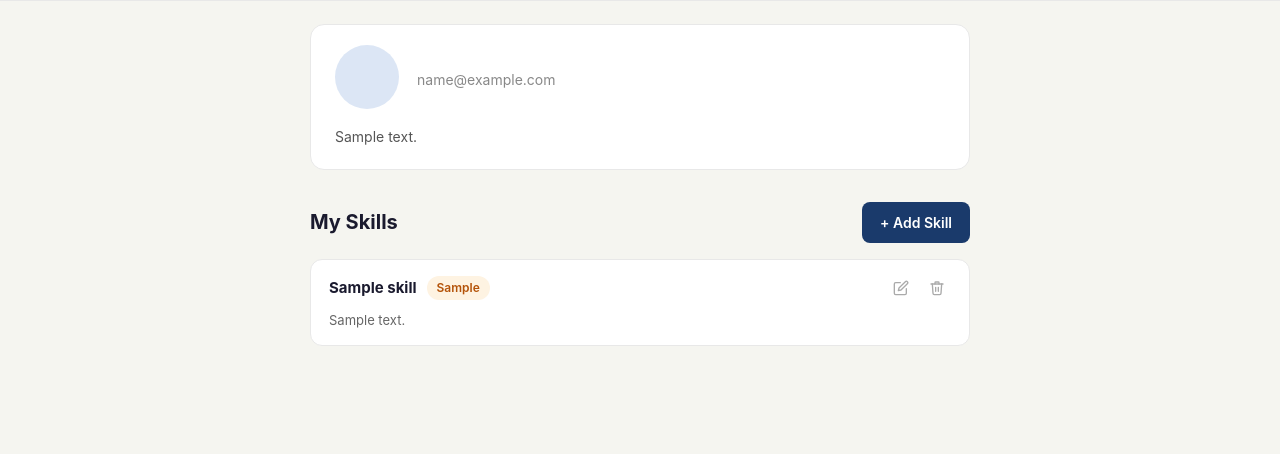
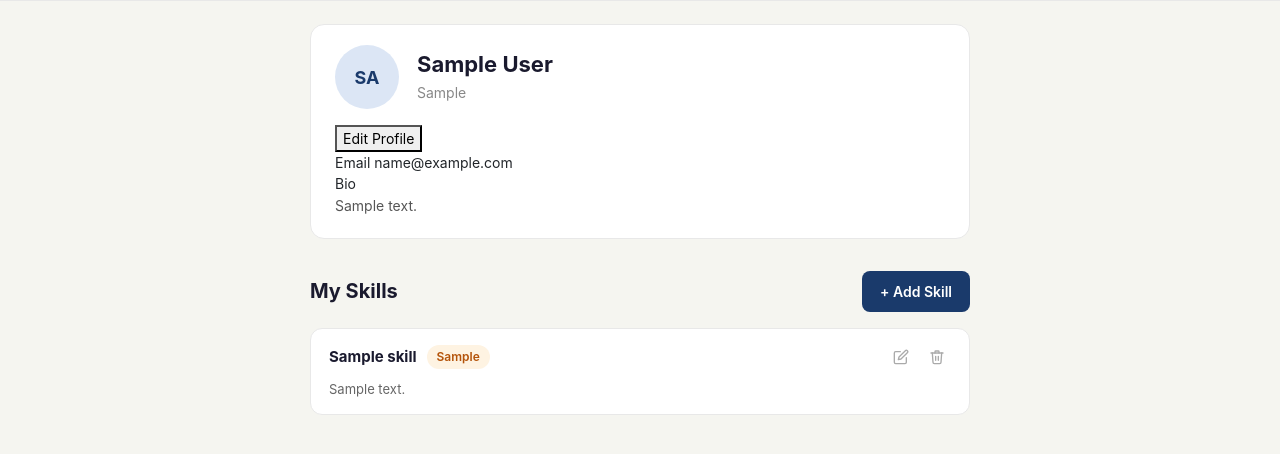
Before and after one commit to sahilppatel1807/skill_swap, a Flask app: page /profile in a window 1280 px wide. Shown: the part 60-514 px from the top of the page. Run offline with Flask 3, Linux system fonts and the light colour scheme; a user stored in the database is signed in; tables that the repository leaves empty hold one stand-in row (values such as "Sample post"); parts of the project's set-up code (start-up, migrations or seed data) failed here and were passed over.

Commit message:
updated the database colum in models.py for profile and updated the html code

```diff
--- a/models.py
+++ b/models.py
@@ -2,6 +2,27 @@ from datetime import datetime
 from __init__ import db
 from flask_login import UserMixin
 from werkzeug.security import generate_password_hash, check_password_hash
+
+
+def make_avatar_initials(name):
+    cleaned = ''.join(ch if ch.isalnum() or ch.isspace() else ' ' for ch in name or '')
+    parts = [part for part in cleaned.split() if part]
+
+    if len(parts) >= 2:
+        initials = parts[0][0] + parts[1][0]
+    elif parts:
+        initials = parts[0][:2]
+    else:
+        initials = 'US'
+
+    return initials.upper().ljust(2, 'U')[:2]
+
+
+def normalize_avatar_initials(value, fallback_name=''):
+    cleaned = ''.join(ch for ch in value or '' if ch.isalnum())
+    if cleaned:
+        return cleaned.upper()[:2].ljust(2, cleaned[0].upper())
+    return make_avatar_initials(fallback_name)
 
 # ── User ──────────────────────────────────────────────────────────
 class User(UserMixin, db.Model):
@@ -13,7 +34,12 @@ class User(UserMixin, db.Model):
     password   = db.Column(db.String(256), nullable=False)
     course     = db.Column(db.String(150))
     bio        = db.Column(db.Text)
+    avatar_initials = db.Column(db.String(2))
     created_at = db.Column(db.DateTime, default=datetime.utcnow)
+
+    @property
+    def avatar(self):
+        return normalize_avatar_initials(self.avatar_initials, self.name)
 
     def set_password(self, raw_password):
         self.password = generate_password_hash(raw_password)
--- a/templates/profile.html
+++ b/templates/profile.html
@@ -18,14 +18,26 @@
 
   <!-- Profile Card — data from current_user -->
   <div class="profile-card">
-    <div class="profile-top">
-      <div class="profile-avatar">{{ current_user.avatar }}</div>
-      <div class="profile-info">
-        <h2 class="profile-name">{{ current_user.username }}</h2>
-        <p class="profile-course">{{ current_user.email }}</p>
+    <div class="profile-card-header">
+      <div class="profile-top">
+        <div class="profile-avatar">{{ current_user.avatar }}</div>
+        <div class="profile-info">
+          <h2 class="profile-name">{{ current_user.name }}</h2>
+          <p class="profile-course">{{ current_user.course or 'Course not added yet' }}</p>
+        </div>
       </div>
+      <button class="edit-profile-btn" data-bs-toggle="modal" data-bs-target="#editProfileModal">
+        Edit Profile
+      </button>
     </div>
-    <p class="profile-bio">{{ current_user.bio or 'No bio yet.' }}</p>
+    <div class="profile-detail">
+      <span class="profile-detail-label">Email</span>
+      <span class="profile-detail-value">{{ current_user.email }}</span>
+    </div>
+    <div class="profile-detail profile-detail-bio">
+      <span class="profile-detail-label">Bio</span>
+      <p class="profile-bio">{{ current_user.bio or 'No bio yet.' }}</p>
+    </div>
   </div>
 
   <!-- My Skills Section -->
@@ -96,6 +108,50 @@
 
 </div>
 
+<!-- Edit Profile Modal -->
+<div class="modal fade" id="editProfileModal" tabindex="-1">
+  <div class="modal-dialog modal-dialog-centered">
+    <div class="modal-content">
+      <div class="modal-header border-0 pb-0">
+        <h5 class="modal-title fw-bold">Edit Profile</h5>
+        <button type="button" class="btn-close" data-bs-dismiss="modal"></button>
+      </div>
+      <form method="POST" action="{{ url_for('edit_profile') }}">
+        <div class="modal-body pt-2">
+          <div class="profile-avatar-preview">
+            <div class="profile-avatar" id="profile-avatar-preview">{{ current_user.avatar }}</div>
+          </div>
+          <div class="mb-3">
+            <label class="form-label">Name</label>
+            <input id="profile-name-input" type="text" class="form-control" name="name"
+                   value="{{ current_user.name }}" required maxlength="100">
+          </div>
+          <div class="mb-3">
+            <label class="form-label">Course / Major</label>
+            <input type="text" class="form-control" name="course"
+                   value="{{ current_user.course or '' }}" maxlength="150">
+          </div>
+          <div class="mb-3">
+            <label class="form-label">Avatar Letters</label>
+            <input id="profile-avatar-input" type="text" class="form-control avatar-input"
+                   name="avatar_initials" value="{{ current_user.avatar }}"
+                   maxlength="2" required>
+          </div>
+          <div class="mb-3">
+            <label class="form-label">Bio</label>
+            <textarea class="form-control" name="bio" rows="4"
+                      maxlength="500">{{ current_user.bio or '' }}</textarea>
+          </div>
+        </div>
+        <div class="modal-footer border-0 pt-0">
+          <button type="button" class="btn btn-outline-secondary" data-bs-dismiss="modal">Cancel</button>
+          <button type="submit" class="btn btn-primary">Save Changes</button>
+        </div>
+      </form>
+    </div>
+  </div>
+</div>
+
 <!-- Add Skill Modal -->
 <div class="modal fade" id="addSkillModal" tabindex="-1">
   <div class="modal-dialog modal-dialog-centered">
```
